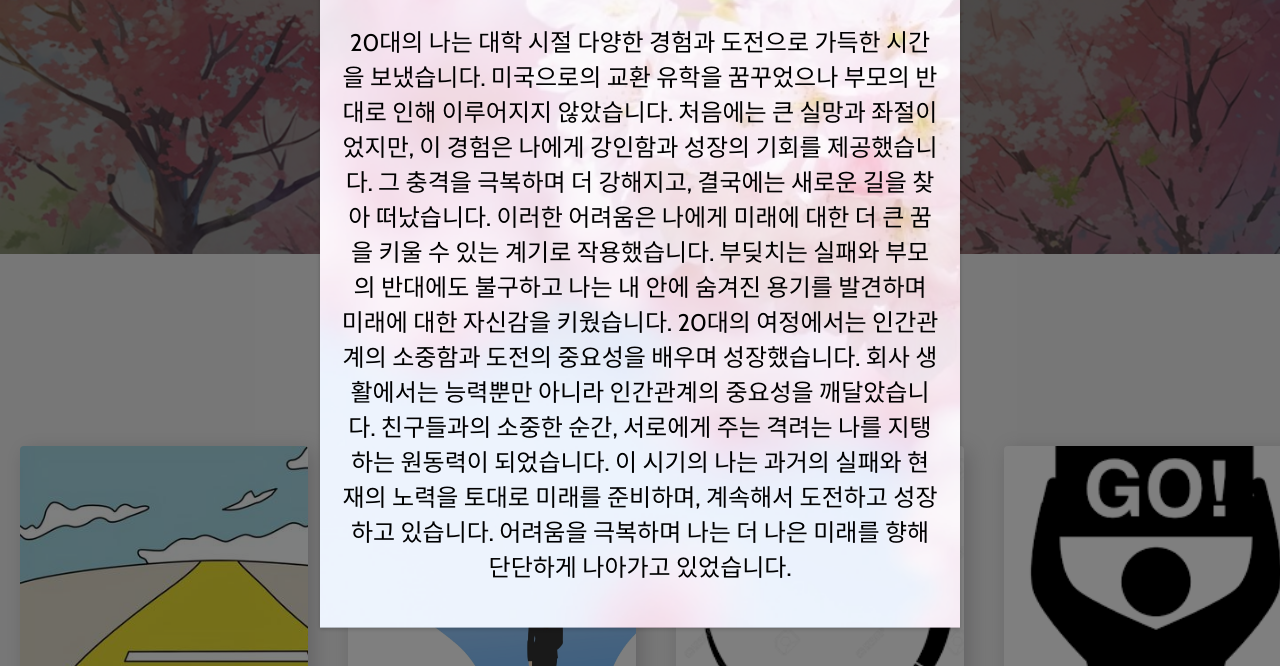
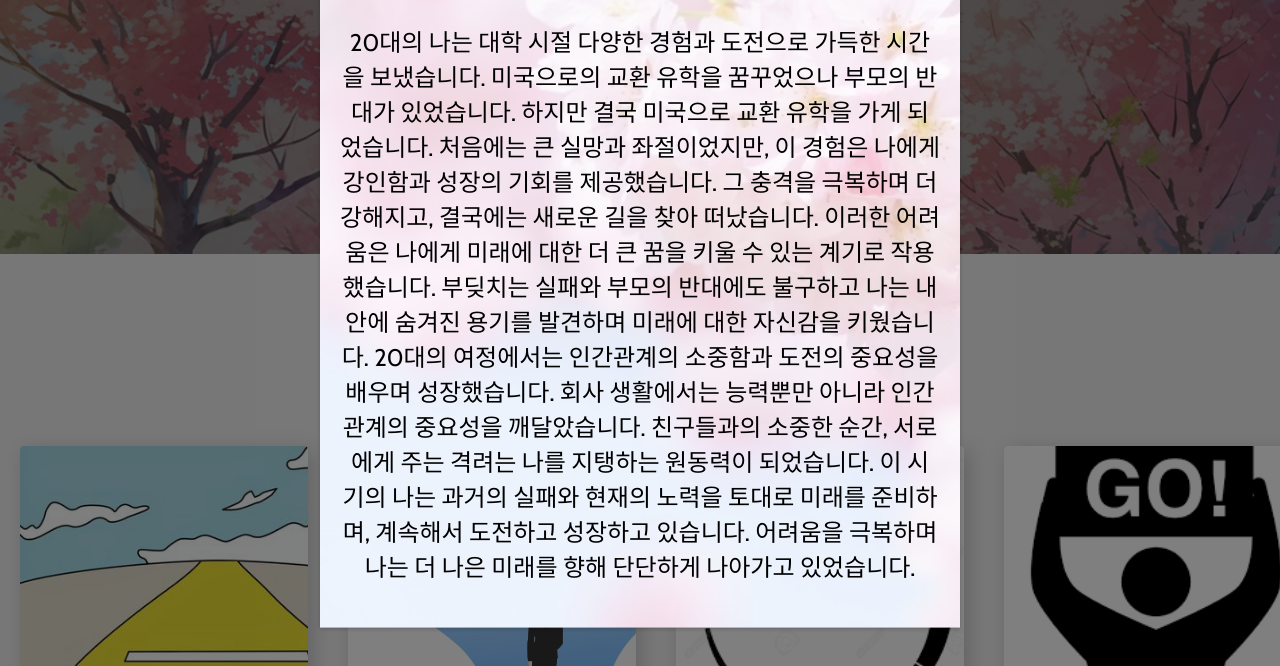
Before and after one commit to zpdldhs14/websiteproject, a plain HTML site: page matsuurasensei/index.html in a window 1280 px wide. Both pictures are taken after a click on the link "20대의 나". Shown: the part 134-800 px from the top of the page. Drawn offline with nearby package versions, Linux system fonts and the light colour scheme.

Commit message:
Update index.html

```diff
--- a/matsuurasensei/index.html
+++ b/matsuurasensei/index.html
@@ -101,7 +101,7 @@
                 <span class="close" id="closePopup">&times;</span>
                 <h2>20대의 나</h2>
                 <p>20대의 나는 대학 시절 다양한 경험과 도전으로 가득한 시간을 보냈습니다.
-                     미국으로의 교환 유학을 꿈꾸었으나 부모의 반대로 인해 이루어지지 않았습니다.
+                     미국으로의 교환 유학을 꿈꾸었으나 부모의 반대가 있었습니다. 하지만 결국 미국으로 교환 유학을 가게 되었습니다.
                      처음에는 큰 실망과 좌절이었지만, 이 경험은 나에게 강인함과 성장의 기회를 제공했습니다. 그 충격을 극복하며 더 강해지고, 결국에는 새로운 길을 찾아 떠났습니다.
                      이러한 어려움은 나에게 미래에 대한 더 큰 꿈을 키울 수 있는 계기로 작용했습니다. 부딪치는 실패와 부모의 반대에도 불구하고 나는 내 안에 숨겨진 용기를 발견하며 미래에 대한 자신감을 키웠습니다.
                      20대의 여정에서는 인간관계의 소중함과 도전의 중요성을 배우며 성장했습니다.
```
